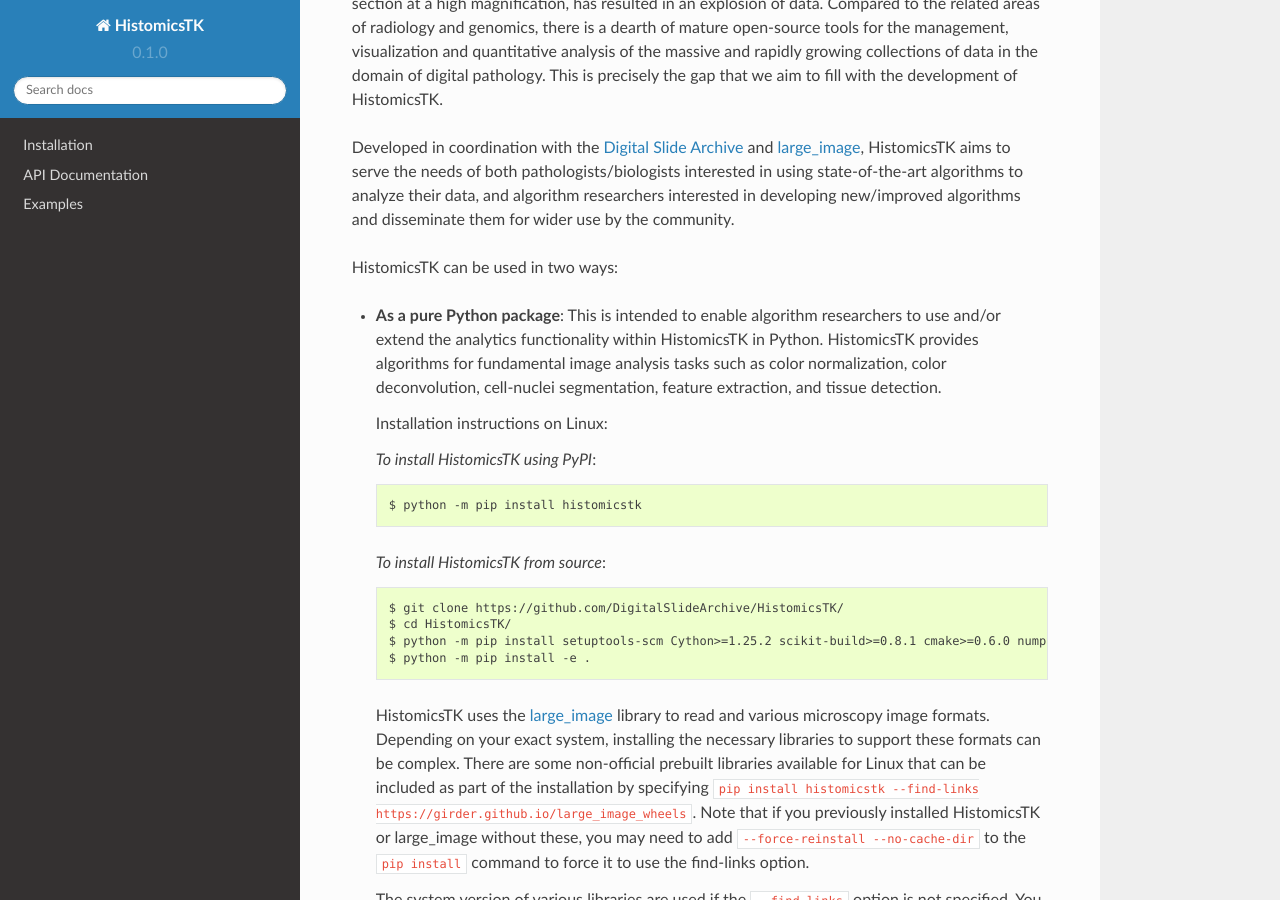
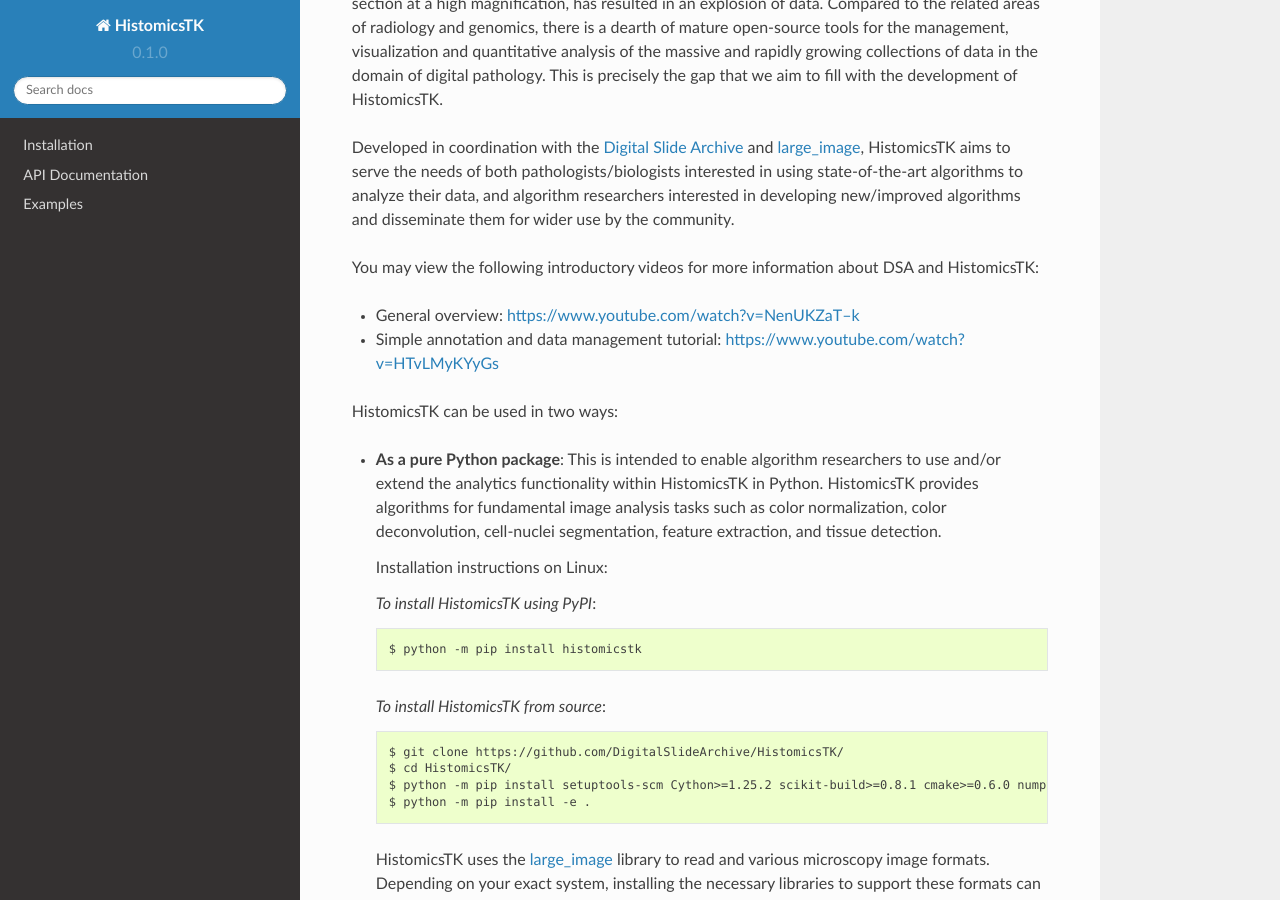
Before and after one commit to DigitalSlideArchive/HistomicsTK, a Sphinx documentation site: the page built from docs/index.rst, in a window 1280 px wide and 900 px high, scrolled down 336 px. Built offline with Sphinx 7.4.7 and the Read the Docs theme 2.0.0, drawn with Linux system fonts in a browser that asks for light colours; pages that are not in the unit, such as notebooks, are missing from menus.

Commit message:
Update index.rst

```diff
--- a/docs/index.rst
+++ b/docs/index.rst
@@ -21,6 +21,13 @@
 pathologists/biologists interested in using state-of-the-art algorithms
 to analyze their data, and algorithm researchers interested in developing
 new/improved algorithms and disseminate them for wider use by the community.
+
+You may view the following introductory videos for more information about
+DSA and HistomicsTK:
+
+- General overview: https://www.youtube.com/watch?v=NenUKZaT--k
+
+- Simple annotation and data management tutorial: https://www.youtube.com/watch?v=HTvLMyKYyGs
 
 HistomicsTK can be used in two ways:
 
```
